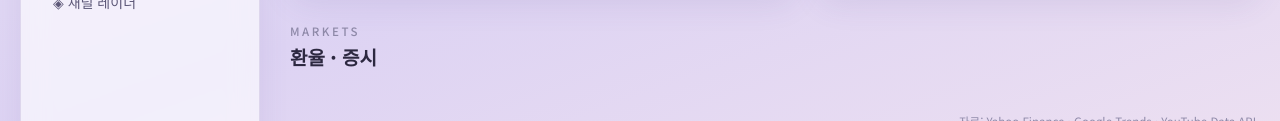
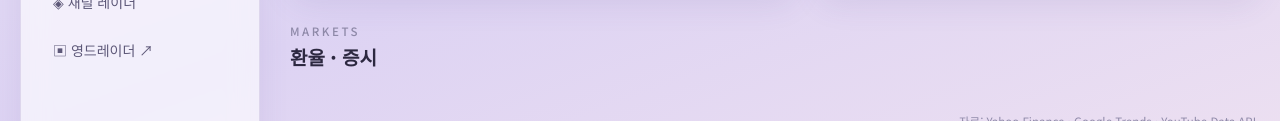
Before and after one commit to charismaang-cyber/daily-flow, a plain HTML site: page index.html in a window 1280 px wide. Shown: the part 420-541 px from the top of the page. Drawn offline with nearby package versions, Linux system fonts and the light colour scheme; a script that the page names is missing.

Commit message:
왼쪽 메뉴에 영드레이더 링크
Co-Authored-By: Claude Opus 5.5 <noreply@anthropic.com>

```diff
--- a/index.html
+++ b/index.html
@@ -30,6 +30,7 @@
       <a href="#trend">✧ 오늘의 이슈 <span class="cnt" id="navTrend"></span></a>
       <a href="#market">◔ 시세 <span class="cnt" id="navMk"></span></a>
       <a href="radar.html">◈ 채널 레이더</a>
+      <a href="https://charismaang-cyber.github.io/yd-radar/">▣ 영드레이더 ↗</a>
     </nav>
     <div class="side-foot">
       <svg class="moon" viewBox="0 0 48 48" aria-hidden="true"><path d="M30 6a18 18 0 1 0 12 30A16 16 0 0 1 30 6z" fill="#f3d98b"/></svg>
```
Also changed, not shown: radar.html (+1 -0 lines).
